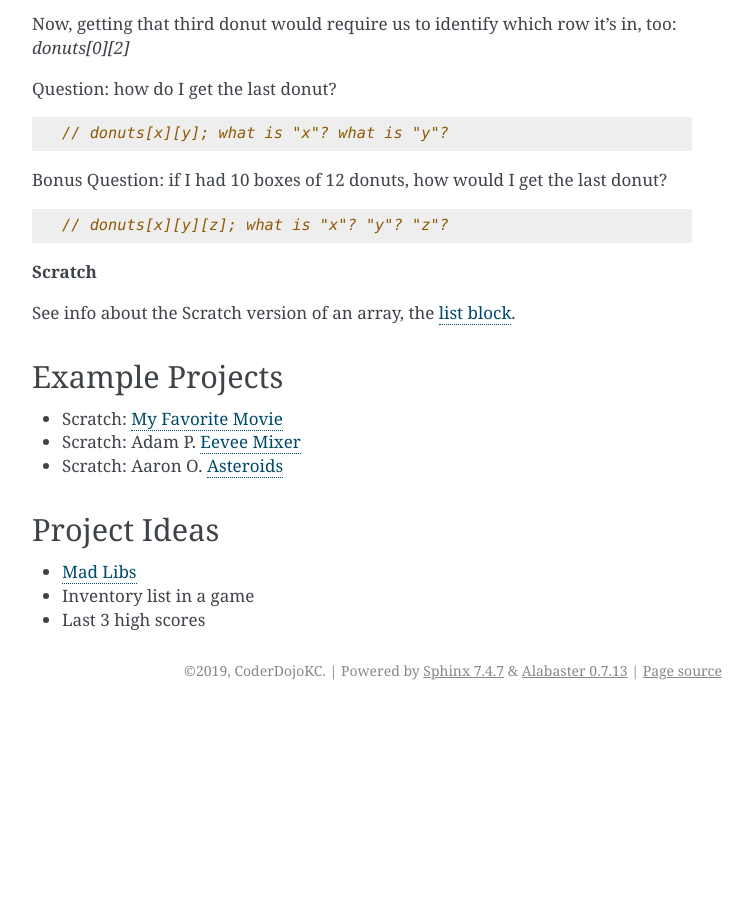
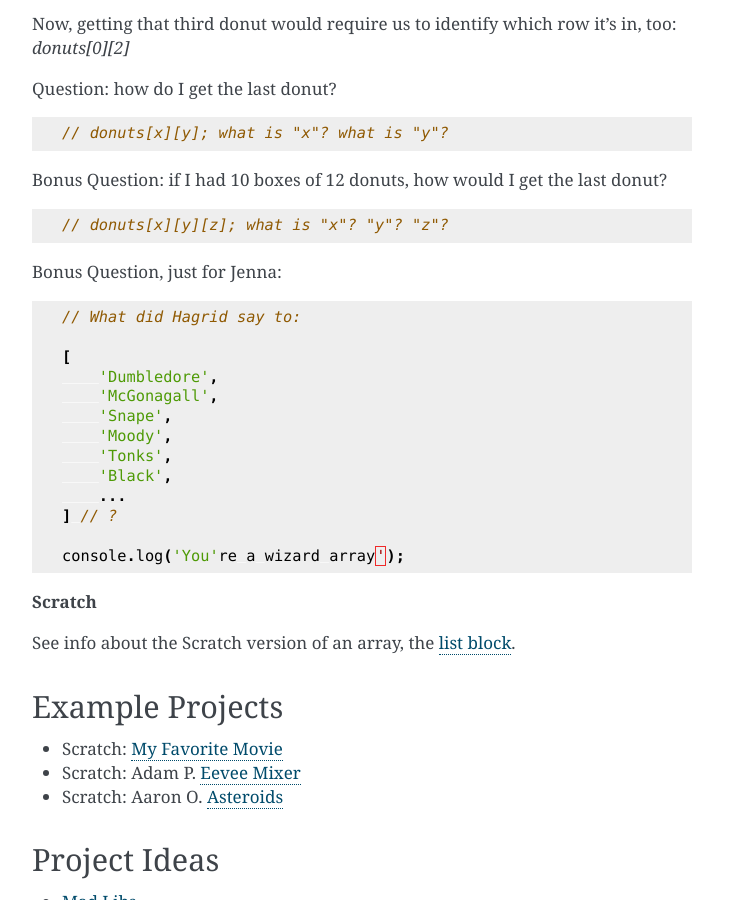
Before and after one commit to CoderDojoKC/docs, a Sphinx documentation site: the page built from source/lessons/arrays.rst, in a window 1280 px wide and 900 px high, scrolled down 3810 px. Shown: the whole window, without its empty margins (388-1140 px from the left). Built offline with Sphinx 7.4.7, drawn with Linux system fonts in a browser that asks for light colours; before the commit the page ends 4520 px from its top, so only the background shows below that.

Commit message:
Add HarryPotter joke to arrays

```diff
--- a/source/lessons/arrays.rst
+++ b/source/lessons/arrays.rst
@@ -98,6 +98,24 @@ Bonus Question: if I had 10 boxes of 12 donuts, how would I get the last donut?
 
     // donuts[x][y][z]; what is "x"? "y"? "z"?
 
+Bonus Question, just for Jenna:
+
+.. code-block:: javascript
+
+    // What did Hagrid say to:
+
+    [
+        'Dumbledore',
+        'McGonagall',
+        'Snape',
+        'Moody',
+        'Tonks',
+        'Black',
+        ...
+    ] // ?
+
+    console.log('You're a wizard array');
+
 **Scratch**
 
 See info about the Scratch version of an array, the `list block <https://en.scratch-wiki.info/wiki/Scratch_Wiki:Table_of_Contents/List_Blocks>`_.
```
